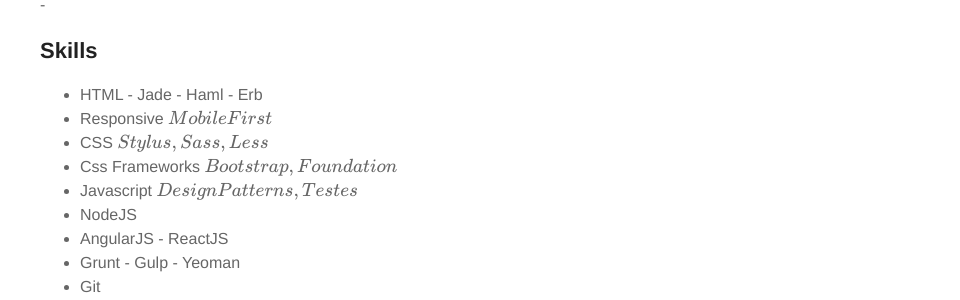
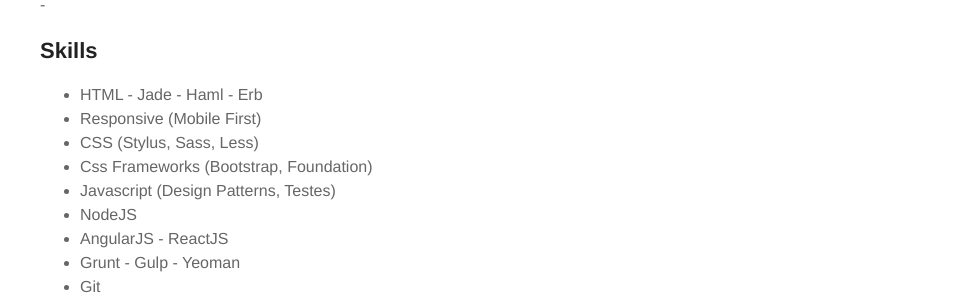
Before and after one commit to staticcoment/thebooort.github.io, a Jekyll site: the page built from about.md, in a window 1280 px wide. Shown: the part 481-781 px from the top of the page, without its empty margins (320-1280 px from the left). Built offline with Jekyll 4.4.1, drawn with Linux system fonts in a browser that asks for light colours; Markdown is read by kramdown in place of the engine named in the settings; formulas are drawn with MathJax 3; part of the change alters nothing that is shown.

```diff
--- a/_layouts/page.html
+++ b/_layouts/page.html
@@ -2,7 +2,7 @@
 layout: default
 ---
 {% include header.html %}
-{% include mathjax_support.html %}
+
 {{content}}
 
 {% include footer.html %}
```
